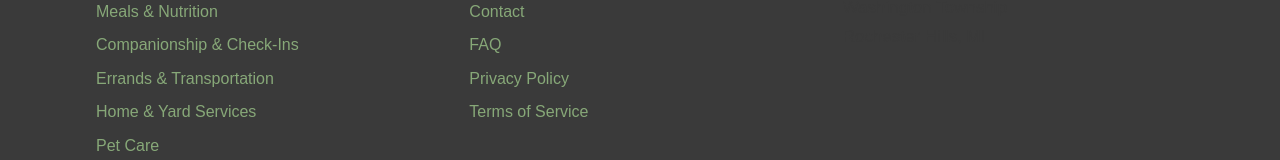
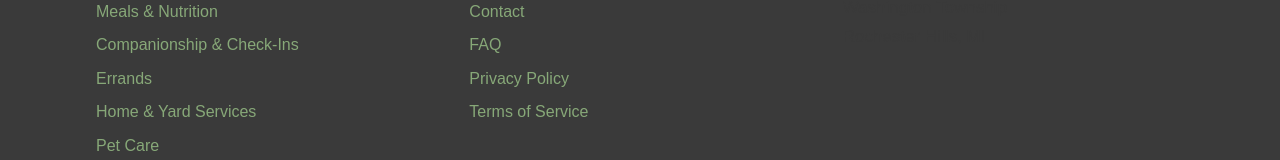
Before and after one commit to GoodCompanySCS/goodcompany-scs, a Next.js app: page / in a window 1280 px wide. Shown: the part 3000-3160 px from the top of the page. Built offline with nearby package versions, Linux system fonts and the light colour scheme.

Commit message:
Update layout.tsx

```diff
--- a/app/layout.tsx
+++ b/app/layout.tsx
@@ -103,7 +103,7 @@ function Footer() {
               <li><a href="/services#technology" className="text-cream hover:text-honey">Technology Assistance</a></li>
               <li><a href="/services#meals" className="text-cream hover:text-honey">Meals & Nutrition</a></li>
               <li><a href="/services#companion" className="text-cream hover:text-honey">Companionship & Check-Ins</a></li>
-              <li><a href="/services#errands" className="text-cream hover:text-honey">Errands & Transportation</a></li>
+              <li><a href="/services#errands" className="text-cream hover:text-honey">Errands</a></li>
               <li><a href="/services#home" className="text-cream hover:text-honey">Home & Yard Services</a></li>
               <li><a href="/services#pet" className="text-cream hover:text-honey">Pet Care</a></li>
               <li><a href="/services#paperwork" className="text-cream hover:text-honey">Paperwork & Safety Support</a></li>
```
